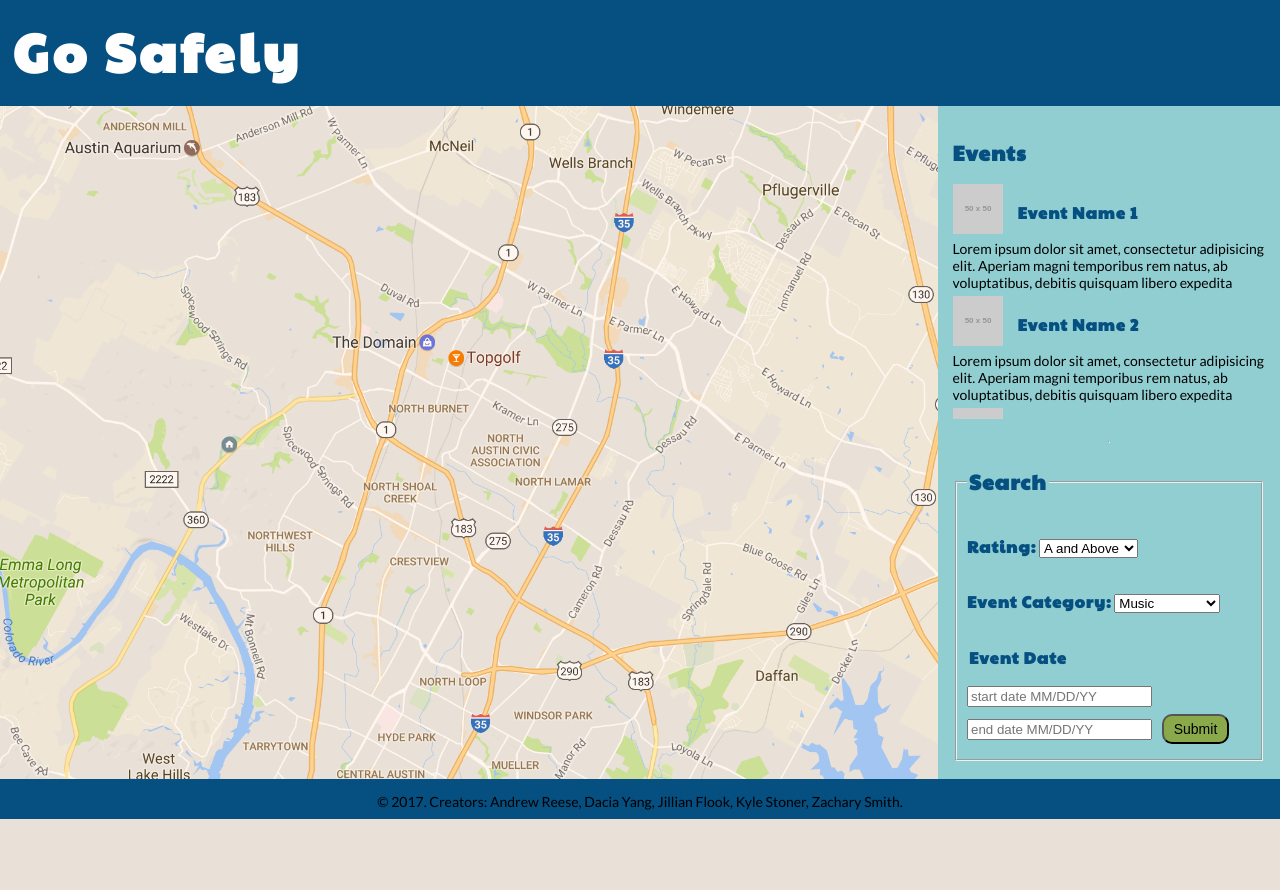
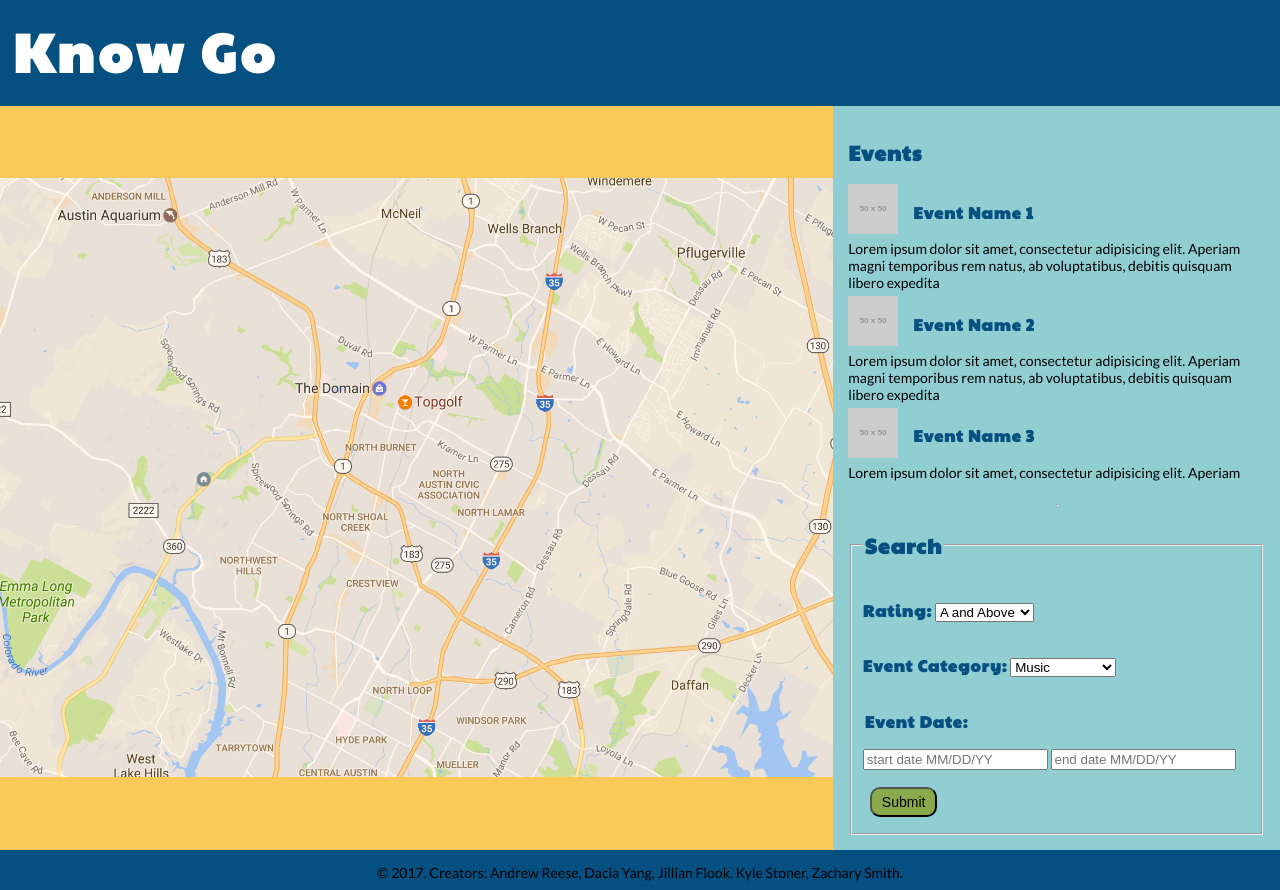
Before and after one commit to Kyleds63/MainProject1, a PHP site: page / in a window 1280 px wide. Before the commit the page ends 819 px from the top, so only its background shows below. Run offline with PHP 8.4, Linux system fonts and the light colour scheme; grey boxes labelled with a size stand in for pictures from a placeholder-image service; some libraries are stand-ins or nearby versions.

Commit message:
fixed width bugs and the overflow scroll

```diff
--- a/assets/css/style.css
+++ b/assets/css/style.css
@@ -2,6 +2,8 @@
 	font-family: 'Lato', sans-serif;
 	font-size: 14px;
 	margin: 0px;
+	max-width: 1300px;
+	height: 100vh;
 
 }
 
@@ -28,16 +30,14 @@
 
 
 /* --------- main section styling  --------------------------------------------------- */
-main {
-	height: 100%;
-}
 
 #mapArea{
 	background-color: #FBC957;
+	width: 70%;
 }
 
 #mapHolder{
-	width: 100%; /*set width so img stays within main. temp fix until replace with real map*/
+	width: 100%; /*	 set width so img stays within main. temp fix until replace with real map */
 }
 
 
@@ -45,21 +45,21 @@
 /* --------- right section styling  ------------- */
 
 aside {
-	width: 25%;
 	background-color: #91CED2;
 	padding: 15px;
-	overflow: scroll;
+
 }
 
 /*outer most events section container */
 .events{
 	margin-bottom: 15px;
-	height:298px; /* i dont like setting the pixels bc of diff screen sizes */
-	overflow: scroll; /* I dont like the scroll bc it hides the event header */
+	height:298px;
+	overflow: scroll;
+	overflow-x: hidden;
 }
 
 #addEvent{
-	/*overflow: scroll;*/
+
 }
 
 /*image rating for the event*/
@@ -80,10 +80,14 @@
 	display: inline-block;
 }
 
+.formHeader:nth-child(3){
+	margin-bottom: 0px;
+}
+
 /* submit button in the form*/
 #submitBtn {
 	padding: 5px 10px;
-	margin: 7px;
+	margin: 17px 7px 7px 7px;
 	font-size: 14px;
 	background-color: #89A94A;
 	border-radius: 10px;
@@ -123,23 +127,20 @@
 
 /* ---------- Flex main  ---------------*/
 main {
-	display: flex;
+display: flex;
 	flex-wrap: wrap;
-	justify-content: space-between;
-	align-content: center;
-
 }
 
 #mapArea {
 	display: flex;
-	flex: 3;
+	flex: 2;
 	align-items: center;
 }
 
 /* ---------- Flex aside  ---------------*/
 .addEvent{
-	display: flex;
-}
+/*	display: flex;
+*/}
 
 .ratedEvent {
 	display: flex;
@@ -147,10 +148,11 @@
 }
 
 #navArea {
-	flex: 1; /* this is to keep the nav the same height as the map despite the scroll events */
 	display: flex;
+	flex: 1;
 	flex-direction: column;
 }
+
 
 
 /* ---------- Flex footer  ---------------*/
--- a/index.html
+++ b/index.html
@@ -1,6 +1,9 @@
 <!DOCTYPE html>
-<html>
+<html lang="en">
 <head>
+	<meta charset="utf-8">
+	<meta name="viewport" content="width=device-width"> <!-- important for media queries -->
+
 	<title>Go Safely</title>
 	<link rel="stylesheet" type="text/css" href="assets/css/.reset.css">
 	<link href="https://fonts.googleapis.com/css?family=Lato|Paytone+One" rel="stylesheet">
@@ -8,7 +11,7 @@
 </head>
 <body>
 	<header>
-		<h1>Go Safely</h1>
+		<h1>Know Go</h1>
 	</header>
 
 	<main>
@@ -19,8 +22,8 @@
 
 		<!-- Right column -->
 		<aside id="navArea">
+			<h2>Events</h2>
 			<section class="events">
-				<h2>Events</h2>
 				<section id="addEvent">
 					<div class="ratedEvent">
 						<img src="http://placehold.it/50x50" alt="placehold for rating" class="ratedImg">
@@ -62,7 +65,7 @@
 		                       <option value="B">B and above</option>
 		                       <option value="C">C and above</option>
 		                       <option value="All">All</option>
-		                   </select>
+		                   </select> <br>
 						<h3 class="formHeader">Event Category:</h3>
 							<select class="ui search dropdown">
 		                       <!-- <option value="">Category</option> -->
@@ -71,9 +74,10 @@
 		                       <option value="Sports">Sports</option>
 		                       <option value="All">All</option>
 		                   </select>
-						<legend> <h3 class="formHeader">Event Date</h3> </legend> <!-- radio button may be bad UI with the textbox date -->
+						<legend> <h3 class="formHeader">Event Date:</h3> </legend> <!-- radio button may be bad UI with the textbox date -->
 							<input type="text" name="startDate" placeholder="start date MM/DD/YY">
 							<input type="text" name="endDate" placeholder="end date MM/DD/YY">
+						<br>
 						<input type="submit" value="Submit" id="submitBtn"> <!-- only change events displayed on search, not auto -->
 					</fieldset>
 				</form>
```
